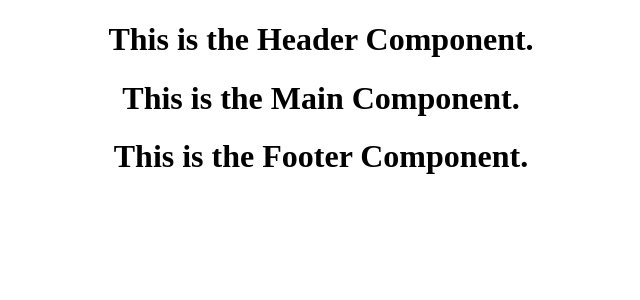
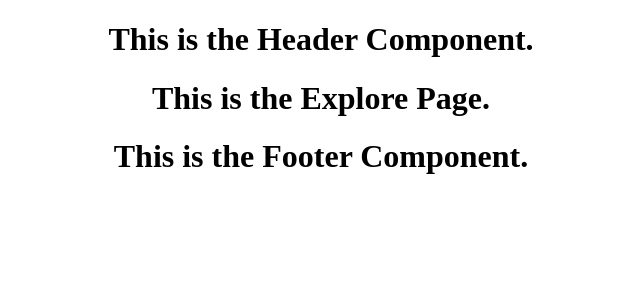
Before and after one commit to XAVDAVIS/techfolio-frontend, a React (Create React App) app: page /explore in a window 1280 px wide. Shown: the top 300 px of the page, without its empty margins (319-959 px from the left). Built offline with nearby package versions, Linux system fonts and the light colour scheme.

Commit message:
adding portfoilio

```diff
--- a/package.json
+++ b/package.json
@@ -9,7 +9,7 @@
     "react": "^18.2.0",
     "react-dom": "^18.2.0",
     "react-router-dom": "^6.6.2",
-    "react-scripts": "5.0.1",
+    "react-scripts": "^5.0.1",
     "sass": "^1.57.1",
     "web-vitals": "^2.1.4"
   },
--- a/src/components/Main.js
+++ b/src/components/Main.js
@@ -1,6 +1,19 @@
+import { Route, Routes } from "react-router-dom";
+import Explore from "../pages/Explore";
+import { useState } from "react";
 
-function Main(props){
-    return <h1>This is the Main Component.</h1>;
-  }
+function Main(props) {
+	//Creating state for portfolio
+	const [portfolio, setPortfolio] = useState(null);
+	const url = "http://localhost:4000";
 
-  export default Main;
+	return (
+		<main>
+			<Routes>
+				<Route path="/explore" element={<Explore />} />
+			</Routes>
+		</main>
+	);
+}
+
+export default Main;
--- a/src/index.js
+++ b/src/index.js
@@ -8,14 +8,12 @@ import App from "./App";
 import reportWebVitals from "./reportWebVitals";
 
 ReactDOM.render(
-  <Router>
-    <React.StrictMode>
-      <App />
-    </React.StrictMode>
-  </Router>,
-  document.getElementById("root")
+	<React.StrictMode>
+		<Router>
+			<App />
+		</Router>
+	</React.StrictMode>,
+	document.getElementById("root")
 );
 
-
-
 reportWebVitals();
```
Also changed, not shown: src/App.js (indentation only), 1 other file (tests, documents, lock files or other folders).
